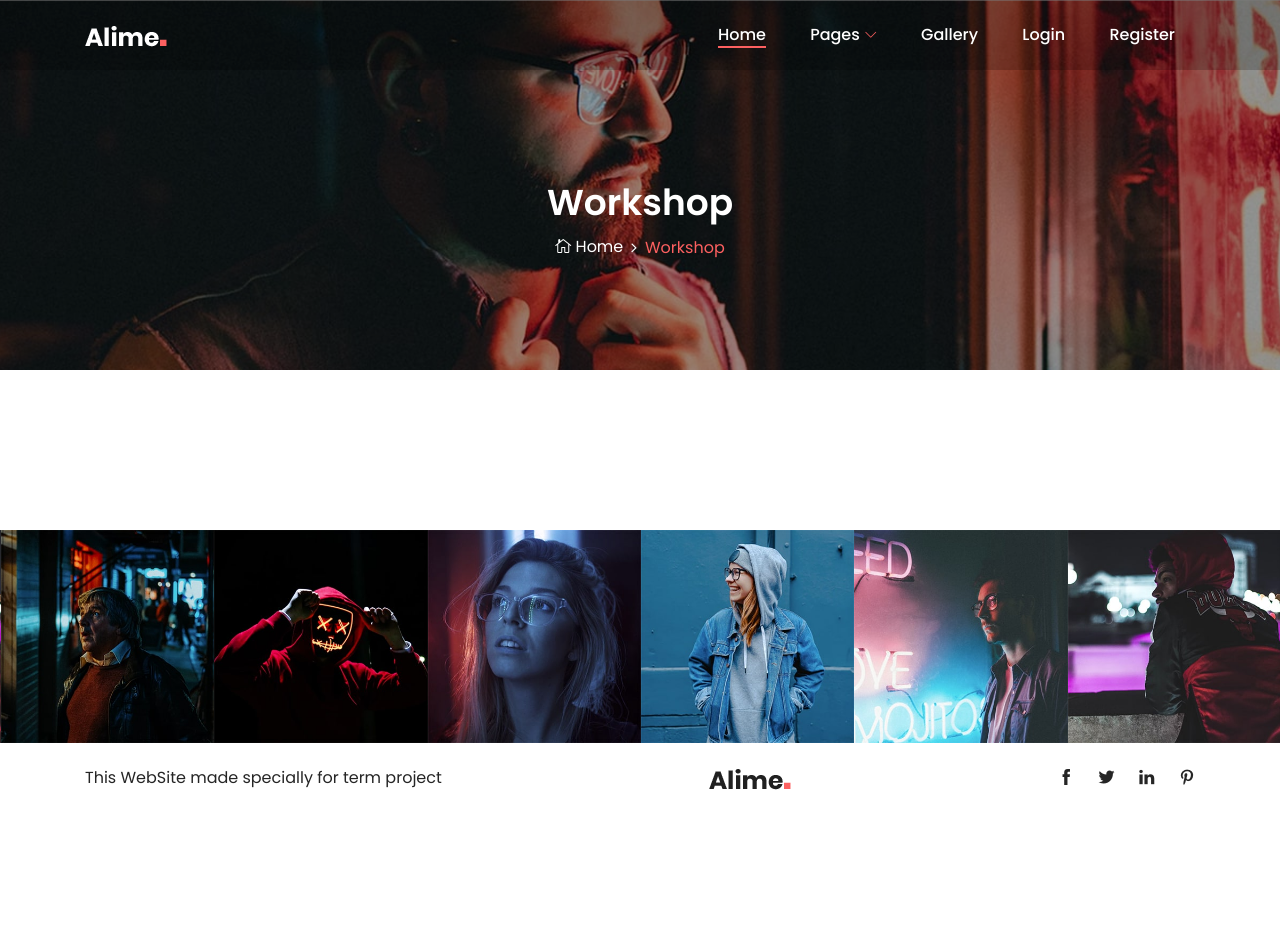
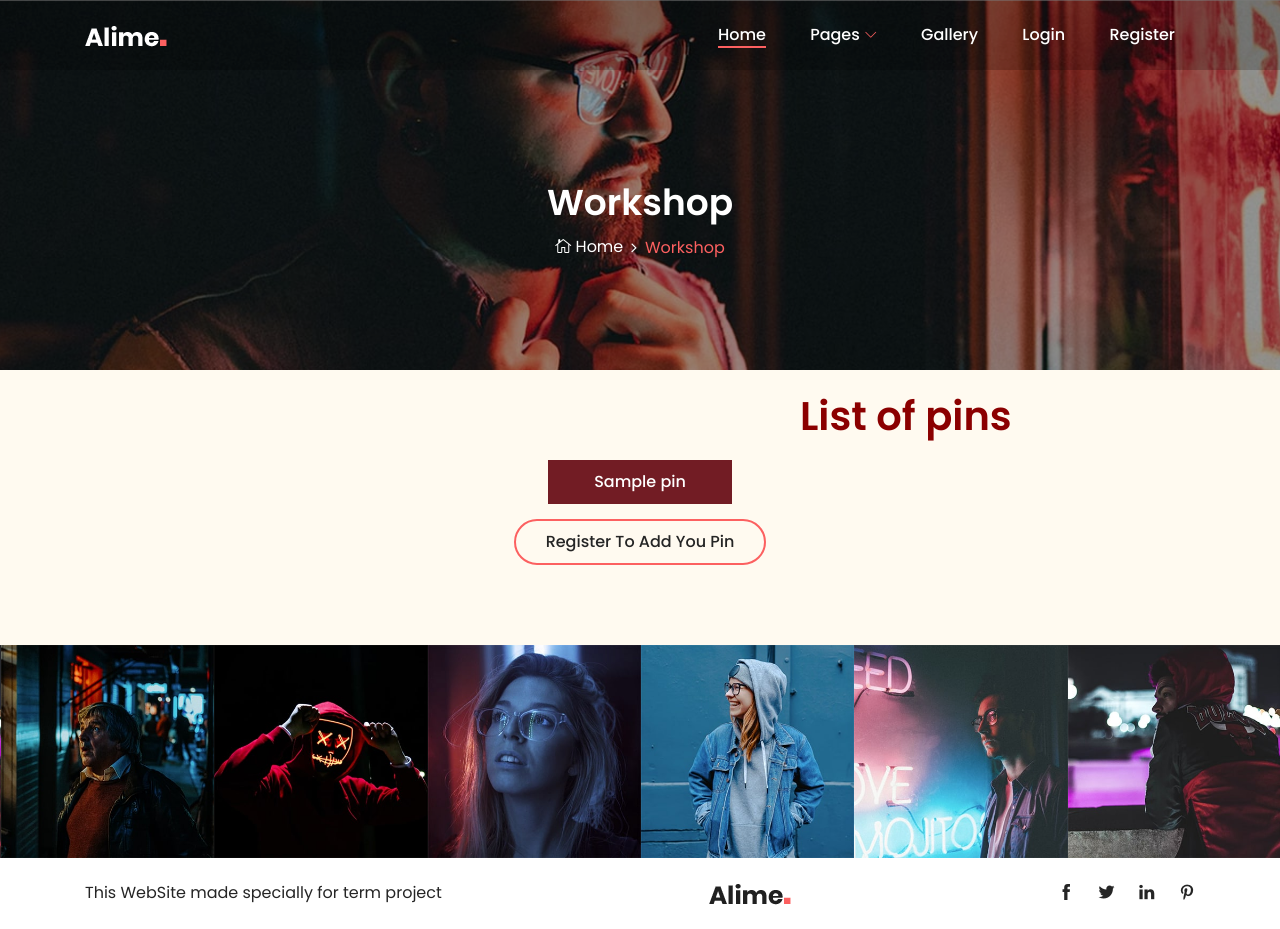
Before and after one commit to Joseph7Cartaphilus/Semistrovka, a Django app: template MiracleArt/templates/workshop.html in a window 1280 px wide; the page is wider, and only the part inside the window is pictured. Before the commit the page ends 790 px from the top of that part, so only its background shows below. Run offline with Django 4.2, Linux system fonts and the light colour scheme; tables that the repository leaves empty hold one stand-in row (values such as "Sample post"); the template is opened without the code that fills it: values that come from a table or form of the project are taken from there, most other values are stand-ins (such as "Sample title", 1, 10 or a date in 2020); parts of the project's set-up code (start-up, migrations or seed data) failed here and were passed over; some libraries are stand-ins or nearby versions; some web fonts are replaced.

Commit message:
edit template for pins

```diff
--- a/MiracleArt/templates/workshop.html
+++ b/MiracleArt/templates/workshop.html
@@ -26,8 +26,34 @@
     <!-- Breadcrumb Area End -->
 
     <!-- Gallery Area Start -->
-    <div class="alime-portfolio-area section-padding-80 clearfix">
-
+    <div class="alime-portfolio-area section-padding-80 clearfix" style="background-color:floralwhite">
+        <h1 style="margin-left: 800px; margin-top: -60px; color: darkred">List of pins</h1>
+        <div style="display: flex; flex-wrap: wrap; flex-direction: row; align-content: baseline">
+            <div id="my_wrapper">
+                <nav>
+                    <ul class="top-menu">
+                        {% for pin in pins %}
+                            <li class="active">
+                                <a href="{{ pin.get_url }}">{{ pin.title }}</a>
+                            </li>
+                        {% endfor %}
+                    </ul>
+                </nav>
+            </div>
+        </div>
+        {% if user.is_authenticated %}
+            <div style="margin-top: 40px" class="row">
+                <div class="col-12 text-center wow fadeInUp" data-wow-delay="700ms">
+                    <a href="{% url 'add_pin' %}" class="btn alime-btn btn-2 mt-15">Create it now</a>
+                </div>
+            </div>
+        {% else %}
+            <div class="row">
+                <div class="col-12 text-center wow fadeInUp" data-wow-delay="700ms">
+                    <a href="{% url 'register' %}" class="btn alime-btn btn-2 mt-15">Register to add you pin</a>
+                </div>
+            </div>
+        {% endif %}
     </div>
     <!-- Gallery Area End -->
 {% endblock %}
```
